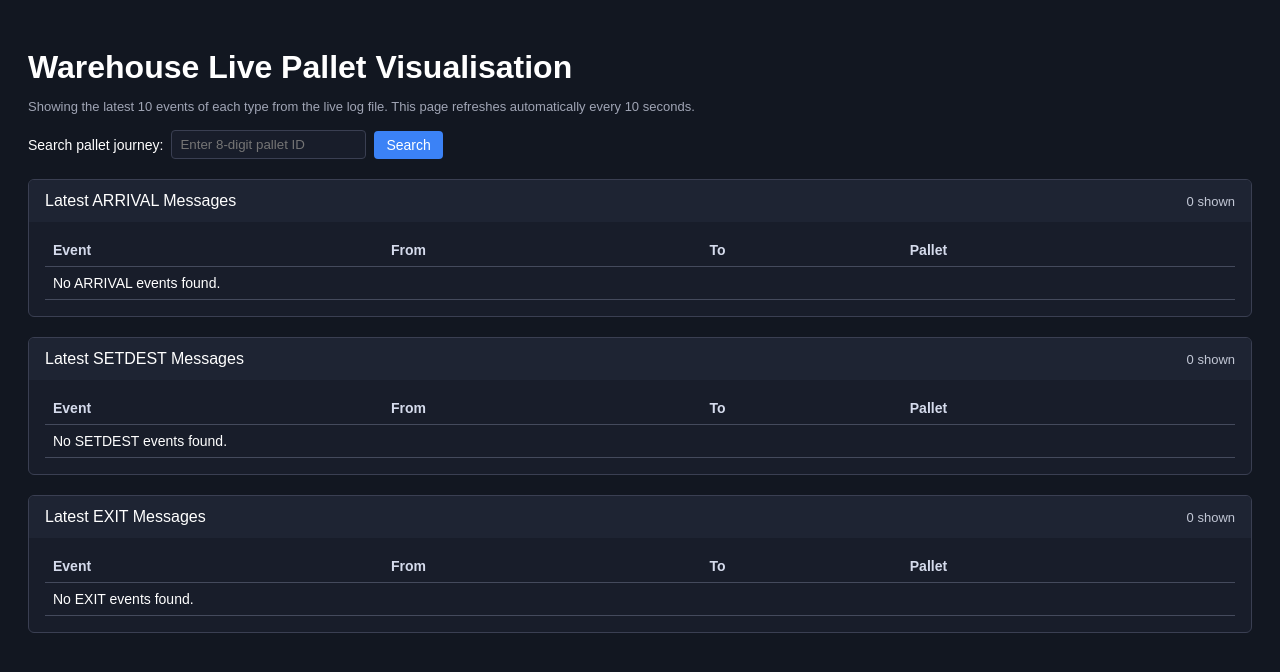
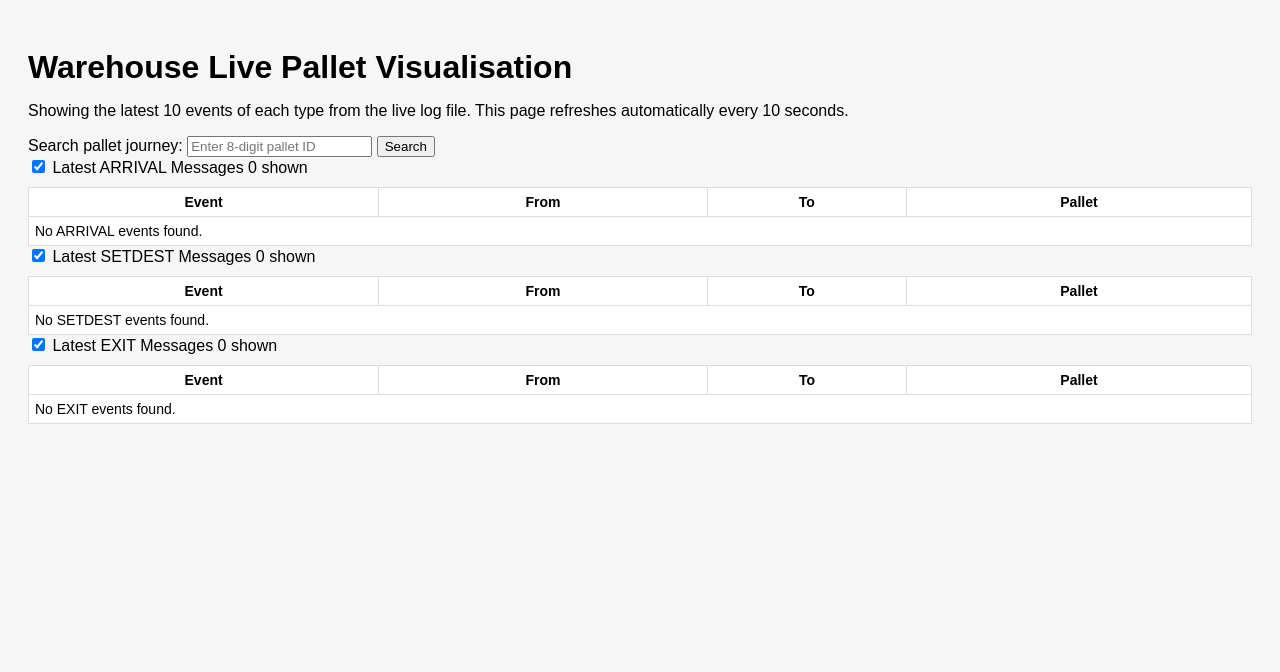
Before and after one commit to Zeesh212/Dematic-HackCamp, a Flask app: page / in a window 1280 px wide. Shown: the top 672 px of the page. Run offline with Flask 3, Linux system fonts and the light colour scheme.

Commit message:
Update style.css

```diff
--- a/Dematic_dashboard/static/style.css
+++ b/Dematic_dashboard/static/style.css
@@ -1,108 +1,75 @@
 body {
-    background: #121721;
-    color: #ffffff;
+    background: #f6f6f6;
     font-family: Arial, sans-serif;
     padding: 20px;
 }
 
 h1 {
-    margin-bottom: 4px;
+    margin-bottom: 10px;
 }
 
-.page-meta {
-    margin-bottom: 16px;
-    font-size: 13px;
-    color: #a0a5b5;
+.layout {
+    display: flex;
+    gap: 20px;
+    margin-bottom: 20px;
 }
 
-.pallet-form {
-    margin-bottom: 20px;
-    display: flex;
-    flex-wrap: wrap;
-    gap: 8px;
-    align-items: center;
+.diagram-box, .side-info {
+    padding: 15px;
+    background: white;
+    border: 1px solid #ddd;
+    border-radius: 6px;
 }
 
-.pallet-form label {
+.diagram {
+    display: flex;
+    align-items: center;
+    gap: 10px;
+    flex-wrap: wrap;
+}
+
+.node {
+    padding: 10px 14px;
+    background: #cfe2ff;
+    border: 1px solid #b6d4fe;
+    border-radius: 4px;
     font-size: 14px;
 }
 
-.pallet-form input[type="text"] {
-    padding: 6px 8px;
-    border-radius: 4px;
-    border: 1px solid #3a3f52;
-    background: #181d2a;
-    color: #ffffff;
+.node.small {
+    padding: 6px 10px;
 }
 
-.pallet-form button {
-    padding: 6px 12px;
-    border-radius: 4px;
-    border: none;
-    background: #3b82f6;
-    color: white;
-    cursor: pointer;
-    font-size: 14px;
+.arrow {
+    font-size: 20px;
+    margin: 0 4px;
 }
 
-.pallet-form button:hover {
-    background: #2563eb;
-}
-
-.row {
-    border: 1px solid #3a3f52;
+.panel {
+    margin-bottom: 20px;
+    padding: 12px;
+    background: #ffffff;
+    border: 1px solid #ddd;
     border-radius: 6px;
-    margin-bottom: 20px;
-    overflow: hidden;
-    background: #181d2a;
-}
-
-.row-header {
-    display: flex;
-    justify-content: space-between;
-    align-items: center;
-    background: #1e2433;
-    padding: 12px 16px;
-    font-size: 16px;
-    cursor: pointer;
-}
-
-.row-count {
-    font-size: 13px;
-    color: #c2c7d5;
-}
-
-.row input {
-    display: none;
-}
-
-.row-content {
-    max-height: 0;
-    overflow: hidden;
-    transition: max-height 0.35s ease;
-    padding: 0 16px;
-}
-
-.row input:checked ~ .row-content {
-    max-height: 800px;
-    padding-bottom: 16px;
 }
 
 table {
     width: 100%;
     border-collapse: collapse;
-    color: #ffffff;
-    margin-top: 12px;
+    background: white;
+    margin-top: 10px;
 }
 
 th, td {
-    padding: 8px;
-    border-bottom: 1px solid #444a5c;
-    text-align: left;
+    border: 1px solid #ddd;
+    padding: 6px;
     font-size: 14px;
 }
 
-th {
-    font-weight: bold;
-    color: #d5dbec;
+.search-area {
+    margin-bottom: 15px;
 }
+
+.search-area input {
+    padding: 6px;
+}
```
